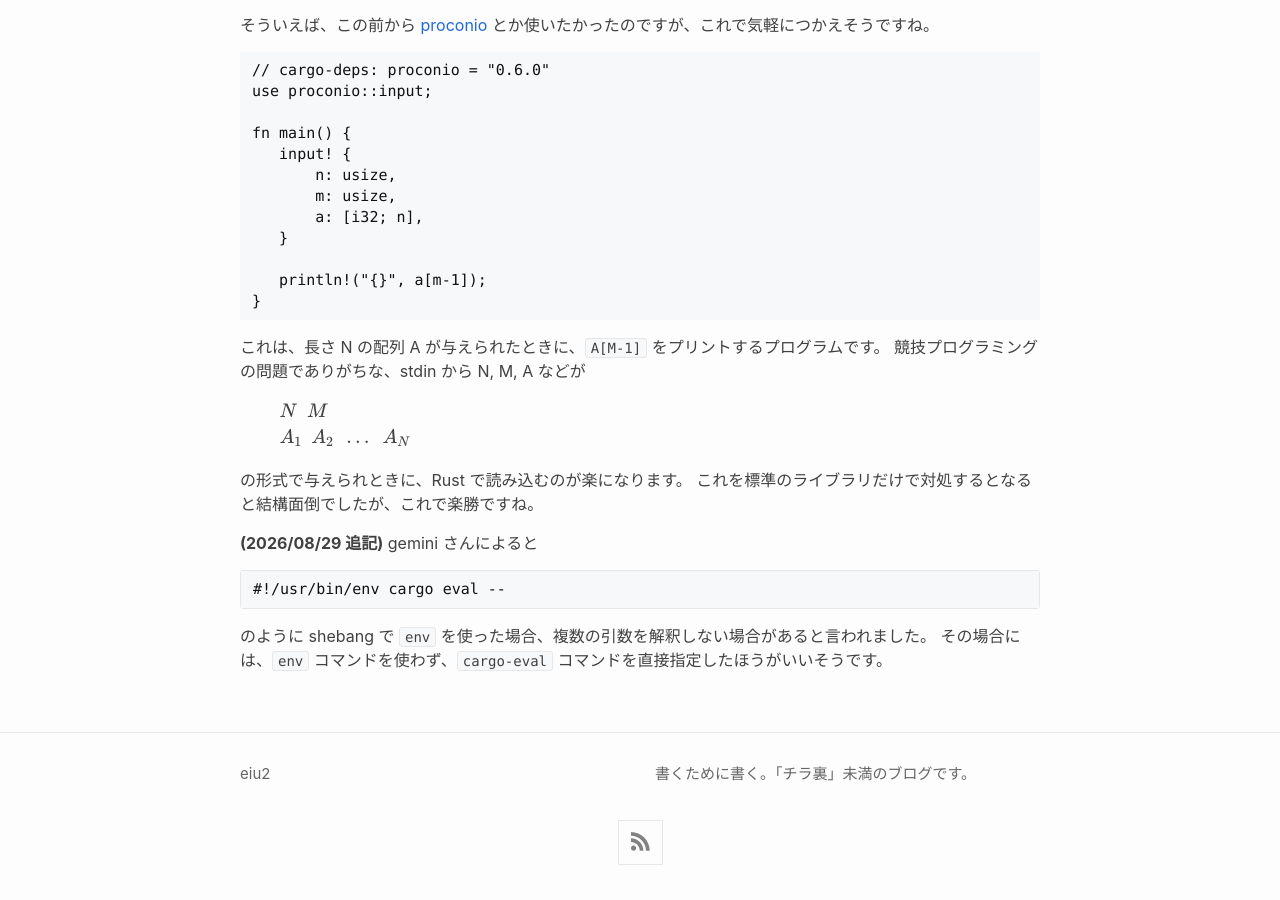
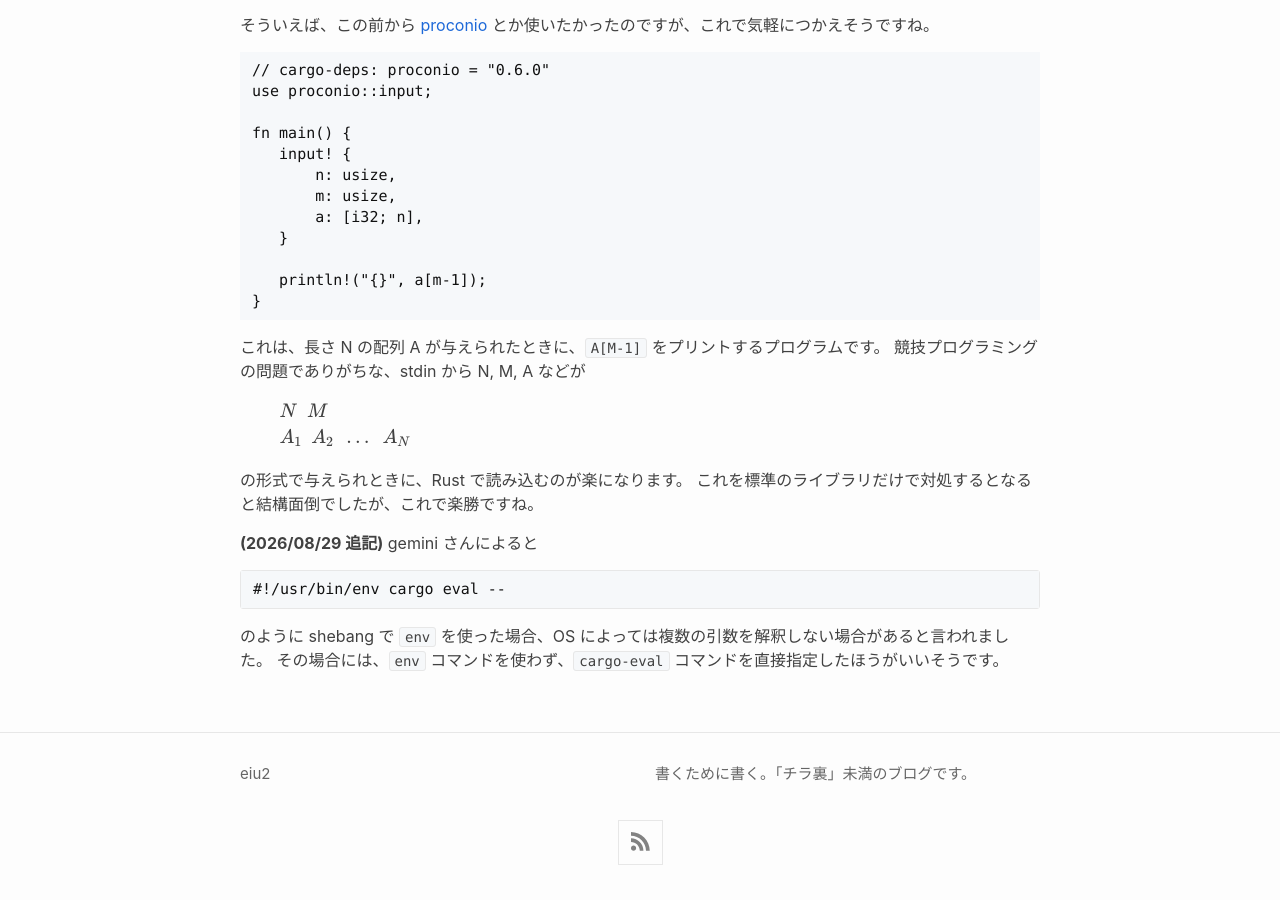
Before and after one commit to eiu2/eiu2.github.com, a Jekyll site: the page built from _posts/2026-08-29-InlineScript.md, in a window 1280 px wide and 900 px high, scrolled down 3109 px. Built offline with Jekyll 4.4.1, drawn with Linux system fonts in a browser that asks for light colours; nearby versions of some CDN libraries; formulas are drawn with MathJax 3.

Commit message:
Update 2026-08-29-InlineScript.md

```diff
--- a/_posts/2026-08-29-InlineScript.md
+++ b/_posts/2026-08-29-InlineScript.md
@@ -187,5 +187,5 @@ $$
 ~~~
 #!/usr/bin/env cargo eval --
 ~~~
-のように shebang で `env` を使った場合、複数の引数を解釈しない場合があると言われました。
+のように shebang で `env` を使った場合、OS によっては複数の引数を解釈しない場合があると言われました。
 その場合には、`env` コマンドを使わず、`cargo-eval` コマンドを直接指定したほうがいいそうです。
```
